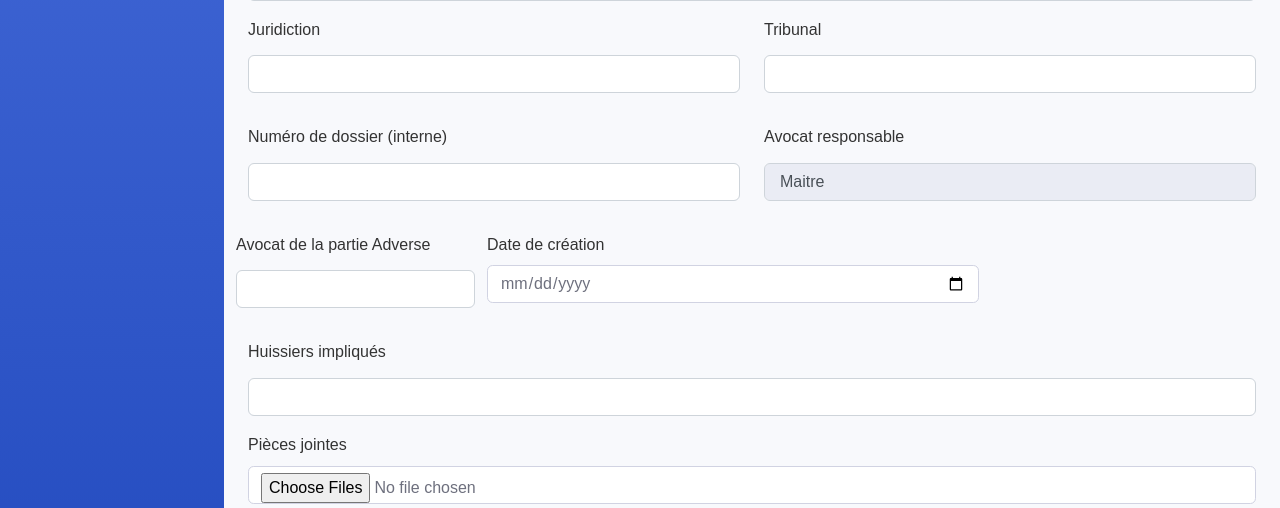
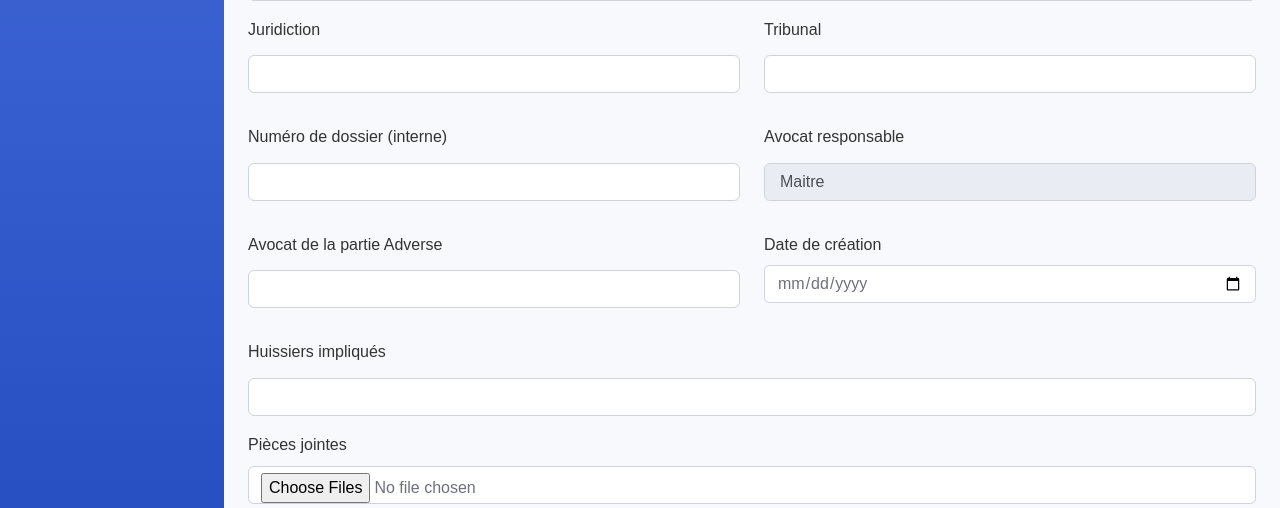
Before and after one commit to Onja-Mbola/legalhub, a Python web app: template app/templates/dossier/create_dossier.html in a window 1280 px wide. Shown: the part 669-1177 px from the top of the page. Run offline with Jinja, Linux system fonts and the light colour scheme; the template is opened without the code that fills it, so the values that code supplies are empty; some libraries are stand-ins or nearby versions.

Commit message:
Update create_dossier.html

```diff
--- a/app/templates/dossier/create_dossier.html
+++ b/app/templates/dossier/create_dossier.html
@@ -83,7 +83,7 @@
     </div>
 
     <div class="row mb-3">
-        <div class="mb-6">
+        <div class="col-md-6">
             <label class="form-label">Avocat de la partie Adverse</label>
             <input type="text" class="form-control" name="avocat_adverse">
         </div>
```
